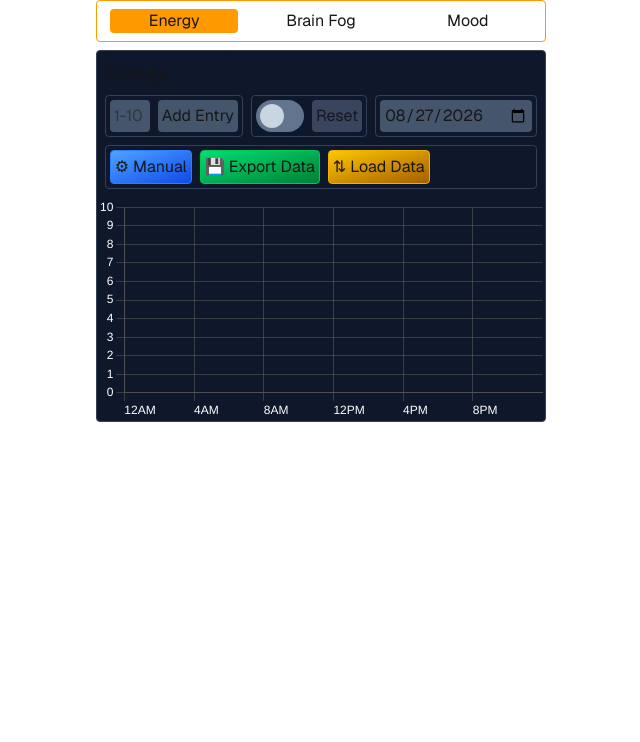
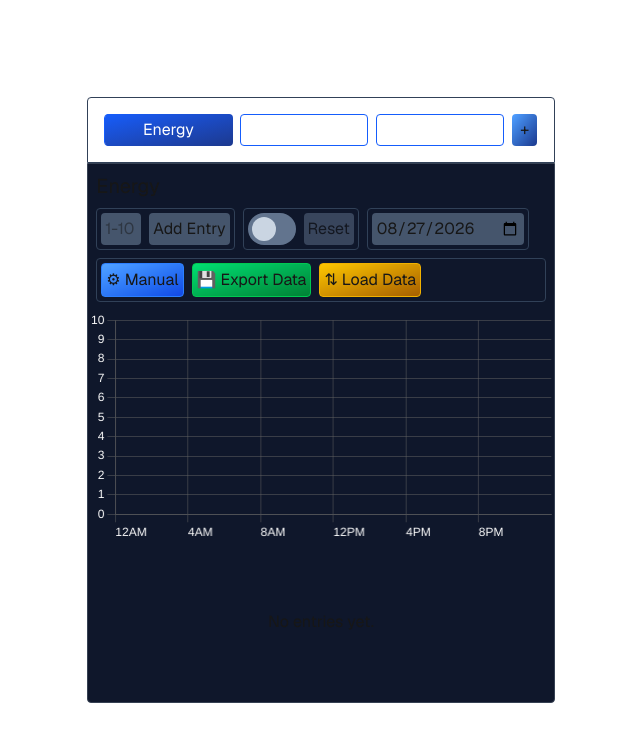
Before and after one commit to codywl/health-data-stats, a Next.js app: page / in a window 1280 px wide. Shown: the top 742 px of the page, without its empty margins (319-959 px from the left). Built offline with nearby package versions, Linux system fonts and the light colour scheme.

Commit message:
style: Create clearer tab disctinction, button

```diff
--- a/app/DisplayPanel.tsx
+++ b/app/DisplayPanel.tsx
@@ -43,7 +43,7 @@ function EntriesTable({ entries, setData }: { entries: Array<DataEntry>, setData
     setData({ entries: newData })
   }
 
-  const listItems = entries ? entries.map((entry: DataEntry) => {
+  const listItems = entries.length > 0 ? entries.map((entry: DataEntry) => {
     return (<motion.li key={entry.date} initial={{ opacity: 0.8 }} animate={{ opacity: 1.0 }} exit={{ opacity: 0 }}>
       <div className="text-sm bg-slate-800 m-1 border border-slate-700 rounded-sm p-2 flex justify-between gap-2">
         <div className="flex flex-col">
@@ -53,9 +53,9 @@ function EntriesTable({ entries, setData }: { entries: Array<DataEntry>, setData
         <button className="bg-red-600 border border-red-500 rounded-sm cursor-pointer p-2" onClick={() => { handleRemove(entry.date) }}>Remove</button>
       </div>
     </motion.li>)
-  }) : ""
+  }) : <span className="m-1 p-2 m-auto">No entries yet.</span>
   return (
-    <ul className="max-h-40 overflow-scroll">
+    <ul className="max-h-40 min-h-40 overflow-scroll flex flex-col align-center">
       <AnimatePresence>
         {listItems}
       </AnimatePresence>
@@ -235,8 +235,8 @@ export function DisplayPanel({ dataName }: { dataName: string }) {
   };
 
   return (
-    <div className="py-2 flex flex-col gap-2 min-h-2/3">
-      <div className="stats bg-slate-900 border-gray-700 border rounded-sm min-h-20 justify-around">
+    <div className="flex flex-col gap-2 min-h-2/3">
+      <div className="stats bg-slate-900 border-gray-700 border rounded-bl-sm rounded-br-sm min-h-20 justify-around">
         <h1 className="text-xl px-2 pt-2 data-title max-w-2/3">{dataName}</h1>
 
         <form className="p-2 flex gap-2" onSubmit={handleFormSubmit}>
--- a/app/DisplayTabs.tsx
+++ b/app/DisplayTabs.tsx
@@ -6,37 +6,39 @@ import { useState } from "react";
 export default function DisplayTabs({ tags }: { tags: Array<string> }) {
   const [selectedTab, setSelectedTab] = useState(tags[0])
   return (
-    <div style={{ minHeight: "100vh" }}>
+    <div>
       <div>
-        <nav className="flex w-full border border-amber-500 rounded-sm p-2">
-          <ul className="flex w-full gap-2 relative justify-around">
+        <nav className="flex w-full border border-slate-700 rounded-tl-sm rounded-tr-sm p-4">
+          <ul className="flex gap-2 relative justify-around">
             {tags.map((item) => {
               return (
                 <motion.li
-                  className="w-32 text-center cursor-pointer"
+                  className="w-32 text-center cursor-pointer flex flex-col justify-center border border-blue-600 rounded"
                   key={item}
                   onClick={() => setSelectedTab(item)}
                   layout="position"
+                  initial={{ color: "#fff" }}
                 >
-                  <span className="relative z-20">
+                  <motion.span className="relative z-20"
+                  >
                     {item}
-                  </span>
+                  </motion.span>
                   {item === selectedTab ? (
-                    <motion.div layout="position" transition={{ duration: 0.15 }} className="rounded-sm h-full w-full bg-amber-500 z-1 relative bottom-full" layoutId="tab-mover" id="tab-mover" />
+                    <motion.div layout="position" transition={{ duration: 0.25 }} className="p-1 rounded-sm h-full bg-linear-to-br from-blue-600 to-blue-900 z-1 absolute w-32" layoutId="tab-mover" id="tab-mover" />
                   ) : null}
                 </motion.li>
               )
             })}
+            <button className="from-blue-400 to-blue-900 bg-linear-to-br px-2 py-1 rounded cursor-pointer">+</button>
           </ul>
         </nav>
       </div>
-      <main className="min-h-[520px] mx-auto">
+      <main className="min-h-130 mx-auto">
         <AnimatePresence mode="wait">
           <motion.div
             key={selectedTab}
-            initial={{ opacity: 0 }}
-            animate={{ opacity: 1 }}
-            exit={{ opacity: 0 }}
+            initial={{ x: 25, opacity: 0.5 }}
+            animate={{ x: 0, opacity: 1 }}
             transition={{ duration: 0.16 }}>
             <DisplayPanel dataName={selectedTab} />
           </motion.div>
--- a/app/page.tsx
+++ b/app/page.tsx
@@ -4,7 +4,7 @@ import DisplayTabs from "./DisplayTabs";
 export default function Home() {
   return (
     <div className="flex flex-1 flex-wrap items-center justify-center bg-zinc-50 font-sans dark:bg-black">
-      <main className="flex flex-col justify-center items-center w-full h-screen py-32 px-16 bg-white dark:bg-black">
+      <main className="flex flex-col justify-center items-center w-full h-screen px-16 bg-white dark:bg-black">
         <DisplayTabs tags={["Energy", "Brain Fog", "Mood"]} />
       </main>
     </div>
```
